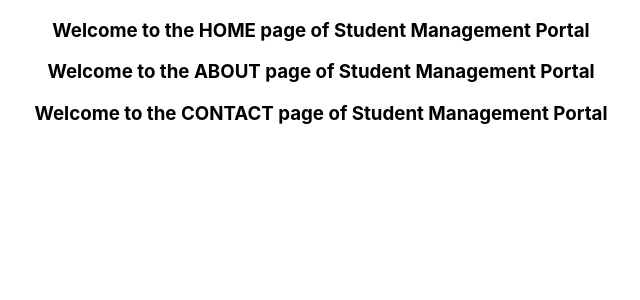
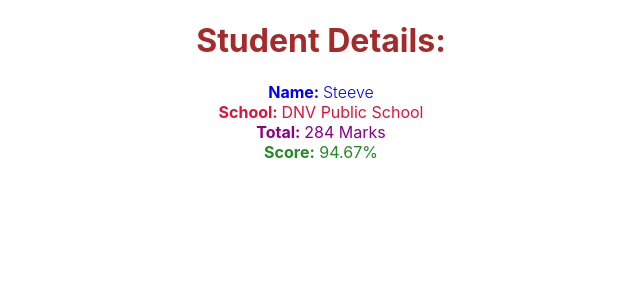
Before and after one commit to siddhant008/React-Hands-On, a React (Create React App) app: page / in a window 1280 px wide. Shown: the top 300 px of the page, without its empty margins (319-959 px from the left). Built offline with nearby package versions, Linux system fonts and the light colour scheme.

Commit message:
Handson 3 created

```diff
--- a/src/App.js
+++ b/src/App.js
@@ -1,15 +1,15 @@
 import './App.css';
 
-import About from './Components/About';
-import Contact from './Components/Contact';
-import Home from './Components/Home';
+import {CalculateScore} from './Components/CalculateScore';
 
 function App() {
   return (
     <div class="App">
-      <Home/>
-      <About/>
-      <Contact />
+      <CalculateScore Name={"Steeve"}
+        School={"DNV Public School"}
+        total={284}
+        goal={3}
+        />
     </div>
   );
 }
--- a/src/Components/About.js
+++ /dev/null
@@ -1,9 +0,0 @@
-import React, { Component } from 'react';
-
-class About extends Component {
-    render() {
-        return <h3> Welcome to the ABOUT page of Student Management Portal </h3>
-    }
-}
-
-export default About;
--- /dev/null
+++ b/src/Components/CalculateScore.js
@@ -0,0 +1,40 @@
+import "../Stylesheets/mystyle.css";
+
+const percentToDecimal = (decimal) => {
+  return decimal.toFixed(2) + "%";
+};
+
+const calcScore = (total, goal) => {
+  return percentToDecimal(total/goal);
+};
+
+export const CalculateScore = ({ Name, School, total, goal }) => (
+  <div dassName="formatstyle">
+    <h1>
+      <font color="Brown">Student Details:</font>
+    </h1>
+    <div className="Name">
+      <b>
+        <span> Name: </span>
+      </b>
+      <span>{Name}</span>
+    </div>
+    <div className="School">
+      <b>
+        <span> School: </span>
+      </b>
+      <span>{School}</span>
+    </div>
+    <div className="Total">
+      <b>
+        <span>Total: </span>
+      </b>
+      <span>{total}</span>
+      <span> Marks</span>
+    </div>
+    <div className="Score">
+      <b>Score:</b>
+      <span> {calcScore(total, goal)}</span>
+    </div>
+  </div>
+);
--- a/src/Components/Contact.js
+++ /dev/null
@@ -1,9 +0,0 @@
-import React, { Component } from 'react';
-
-class Contact extends Component {
-    render() {
-        return <h3> Welcome to the CONTACT page of Student Management Portal </h3>
-    }
-}
-
-export default Contact;
--- a/src/Components/Home.js
+++ /dev/null
@@ -1,9 +0,0 @@
-import React, { Component } from "react";
-
-class Home extends Component {
-  render() {
-    return <h3> Welcome to the HOME page of Student Management Portal </h3>;
-  }
-}
-
-export default Home;
--- /dev/null
+++ b/src/Stylesheets/mystyle.css
@@ -0,0 +1,21 @@
+.Name {
+    font-weight: 300;
+    color: blue;
+}
+
+.School {
+    color: crimson;
+}
+
+.Total {
+    color: darkmagenta;
+}
+
+.formatstyle {
+    text-align: center;
+    font-size: large;
+}
+
+.Score {
+    color: forestgreen;
+}
```
